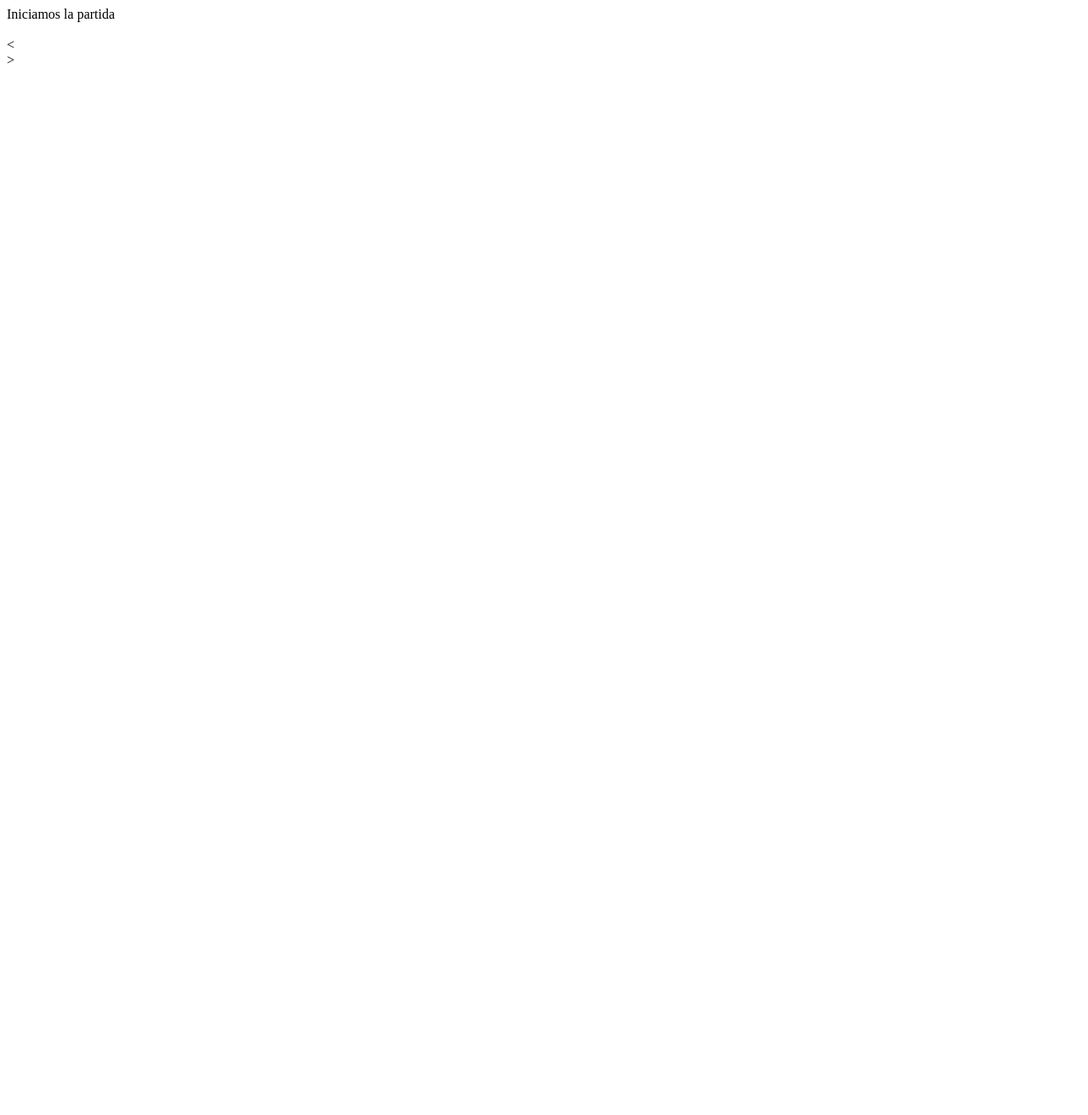
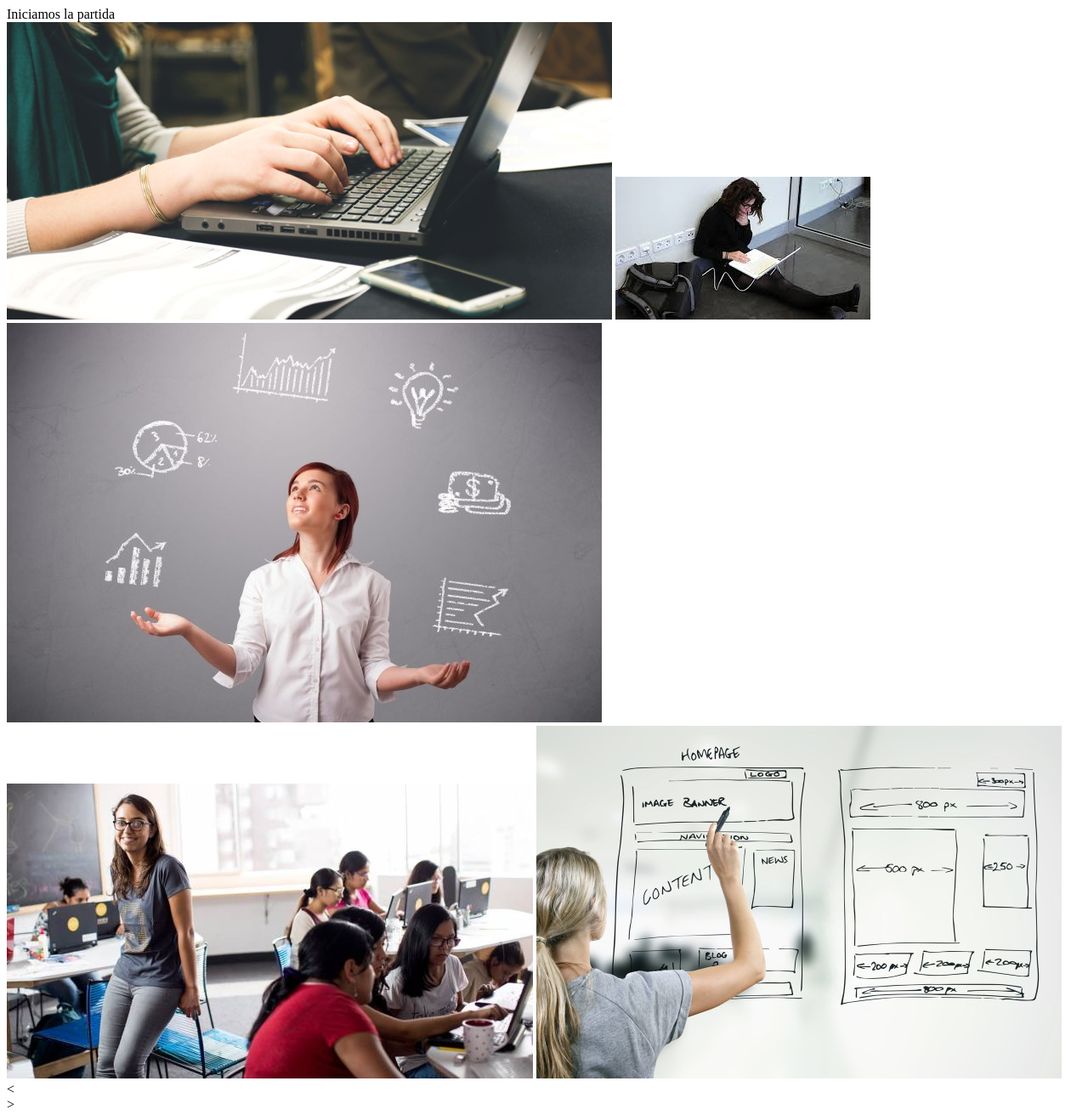
Before and after one commit to Arybv/leccion-39-e---CAROUSEL-JQUERY, a plain HTML site: page index.html in a window 1280 px wide. Shown: the whole page at 85% size. Before the commit the page ends 800 px from the top, so only its background shows below. Drawn offline with Linux system fonts and the light colour scheme.

Commit message:
imagenes vistas

```diff
--- a/index.html
+++ b/index.html
@@ -10,11 +10,11 @@
 <body>
   <div id="inicio">inicio</div>
   <div class="sliders">
-    <img src="assets/img/lap_01.jpg" alt="">
-    <img src="assets/img/lap_02.jpg" alt="">
-    <img src="assets/img/lap_03.jpg" alt="">
-    <img src="assets/img/lap_04.jpg" alt="">
-    <img src="assets/img/lap_05.jpg" alt="">
+    <img src="assets/img/lap/lap_01.jpg" alt="">
+    <img src="assets/img/lap/lap_02.jpg" alt="">
+    <img src="assets/img/lap/lap_03.jpg" alt="">
+    <img src="assets/img/lap/lap_04.jpg" alt="">
+    <img src="assets/img/lap/lap_05.jpg" alt="">
   </div>
   <div class="antes">&#60</div>
   <div class="despues">&#62</div>
```
